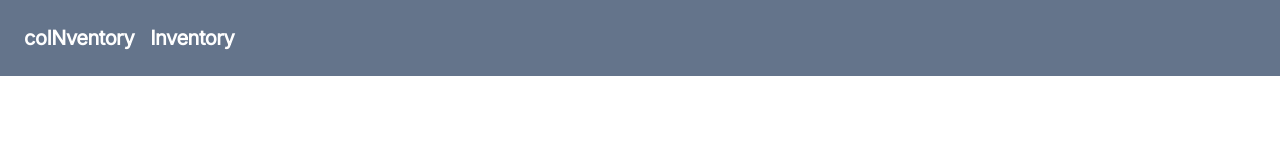
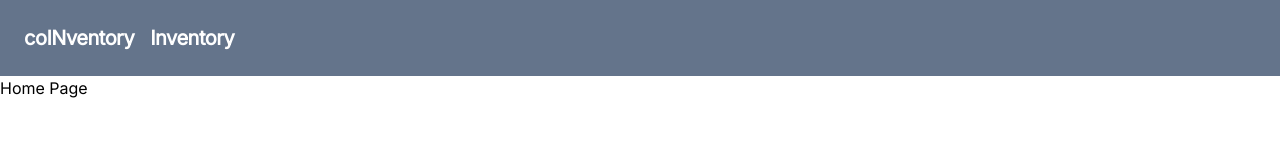
Before and after one commit to Johnny-Codes/cbsfe, a React (Vite) app: page / in a window 1280 px wide. Shown: the top 166 px of the page. Built offline with nearby package versions, Linux system fonts and the light colour scheme.

Commit message:
starting new landing page

```diff
--- a/src/Router.tsx
+++ b/src/Router.tsx
@@ -1,5 +1,6 @@
 import { BrowserRouter, Routes, Route } from "react-router-dom";
 import NavBar from "./nav/NavBar";
+import HomePage from "./homepage/HomePage";
 import AddInventoryForm from "./inventory/add_inventory/AddInventoryForm";
 
 import Test from "./Test";
@@ -9,6 +10,7 @@
     <BrowserRouter>
       <NavBar />
       <Routes>
+        <Route path="/" element={<HomePage />} />
         <Route path="/coins">
           <Route index element={<Test />} />
           <Route path="add" element={<AddInventoryForm />} />
--- /dev/null
+++ b/src/homepage/HomePage.tsx
@@ -0,0 +1,9 @@
+const HomePage = () => {
+    return (
+        <div>
+            <h1>Home Page</h1>
+        </div>
+    );
+};
+
+export default HomePage;
--- a/src/inventory/add_inventory/AddInventoryForm.tsx
+++ b/src/inventory/add_inventory/AddInventoryForm.tsx
@@ -292,7 +292,6 @@
                     id={grading.id}
                   />
                 ))}
-
               <select
                 name="grade"
                 className="p-2 border my-2 rounded focus:ring-2 focus:outline-none focus:ring-slate-300"
```
